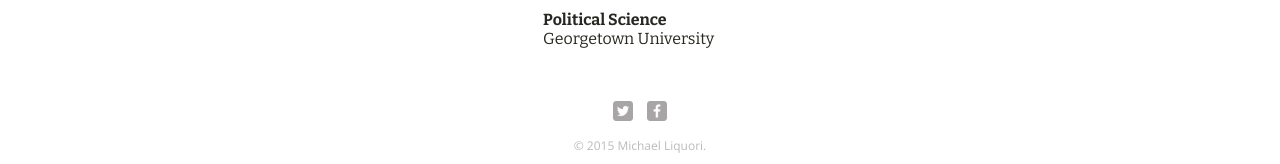
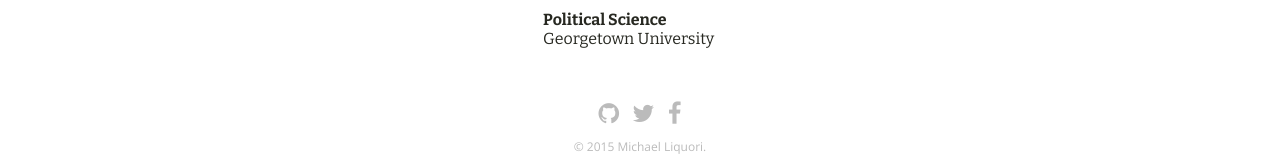
Before and after one commit to mliq/Jekyll, a Jekyll site: the page index.html, which Jekyll copies as it is, in a window 1280 px wide. Shown: the part 1386-1550 px from the top of the page. Built offline with Jekyll 4.4.1, drawn with Linux system fonts in a browser that asks for light colours; nearby versions of some CDN libraries.

Commit message:
Replaced footer on static pages, now will do blog footer.

```diff
--- a/css/main.css
+++ b/css/main.css
@@ -109,6 +109,15 @@
   width: 20px;
   height: 20px;
   margin: 0 5px;
+}
+
+footer a {
+  color: #BBB;
+  margin: 0 5px;
+}
+
+footer a:hover {
+  color: #1846A5;
 }
 
 /**********************
--- a/index.html
+++ b/index.html
@@ -3,9 +3,14 @@
   <head>
     <meta charset="utf-8">
     <title>Michael Liquori | Developer</title>
+    <!-- NORMALIZE -->
     <link rel="stylesheet" href="css/normalize.css">
+    <!-- FONTS -->
     <link href='http://fonts.googleapis.com/css?family=Open+Sans:800,400|Changa+One' rel='stylesheet' type='text/css'>
     <link href='http://fonts.googleapis.com/css?family=Bitter:400,700,400italic' rel='stylesheet' type='text/css'>
+    <!-- ICONS -->
+    <link rel="stylesheet" href="//maxcdn.bootstrapcdn.com/font-awesome/4.3.0/css/font-awesome.min.css">
+    <!-- Custom CSS -->
     <link rel="stylesheet" href="css/main.css">
     <link rel="stylesheet" href="css/responsive.css">
     <meta name="viewport" content="width=device-width, initial-scale=1.0">
@@ -184,8 +189,9 @@
           Georgetown University<br>
       </section>
       <footer>
-        <a href="http://twitter.com/mliq"><img src="img/twitter-wrap.png" alt="Twitter Logo" class="social-icon"></a>
-        <a href="http://facebook.com/liquori"><img src="img/facebook-wrap.png" alt="Facebook Logo" class="social-icon"></a>
+        <a href="http://github.com/mliq"><i class="fa fa-github fa-2x"></i></a>
+        <a href="http://twitter.com/mliq"><i class="fa fa-twitter fa-2x"></i></a>
+        <a href="http://facebook.com/liquori"><i class="fa fa-facebook fa-2x"></i></a>
         <p>&copy; 2015 Michael Liquori.</p>
       </footer>
     </div>
```
Also changed, not shown: about.html (+9 -2 lines), contact.html (+8 -2 lines), 1 other file.
